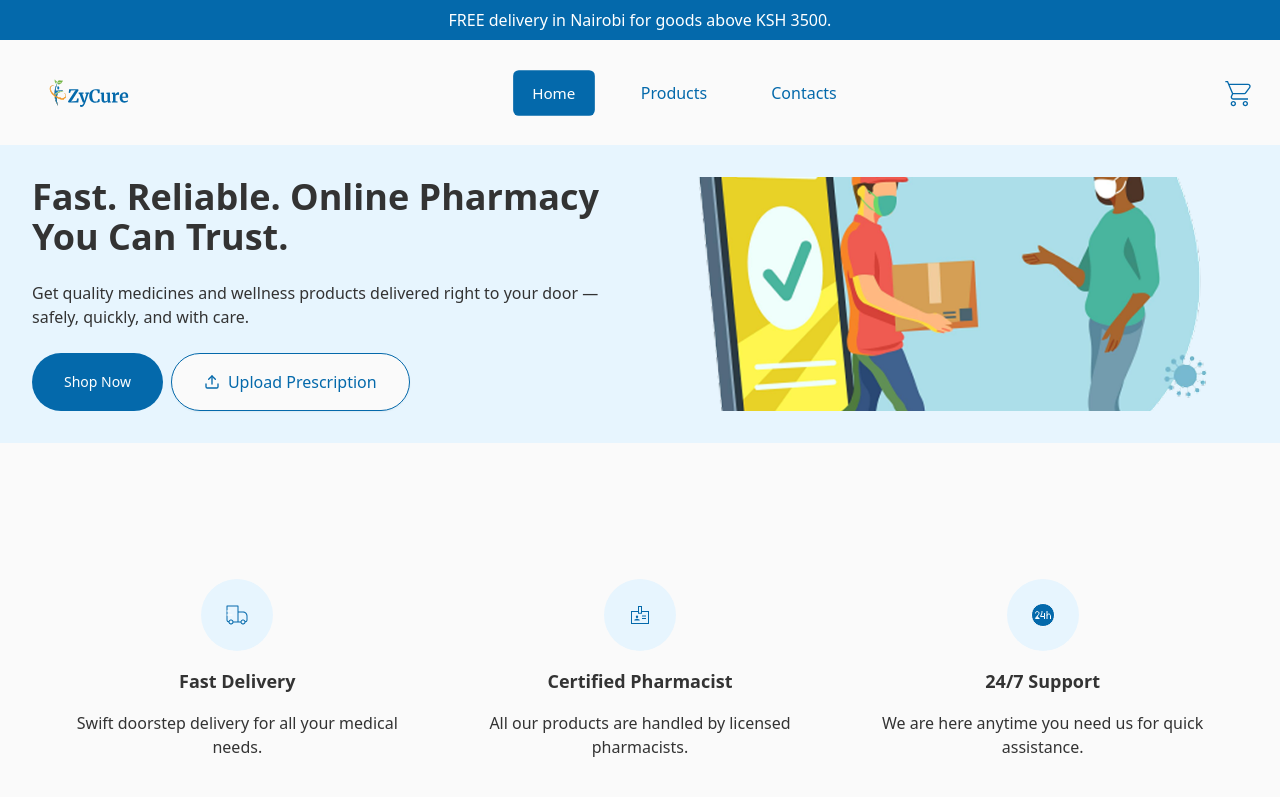
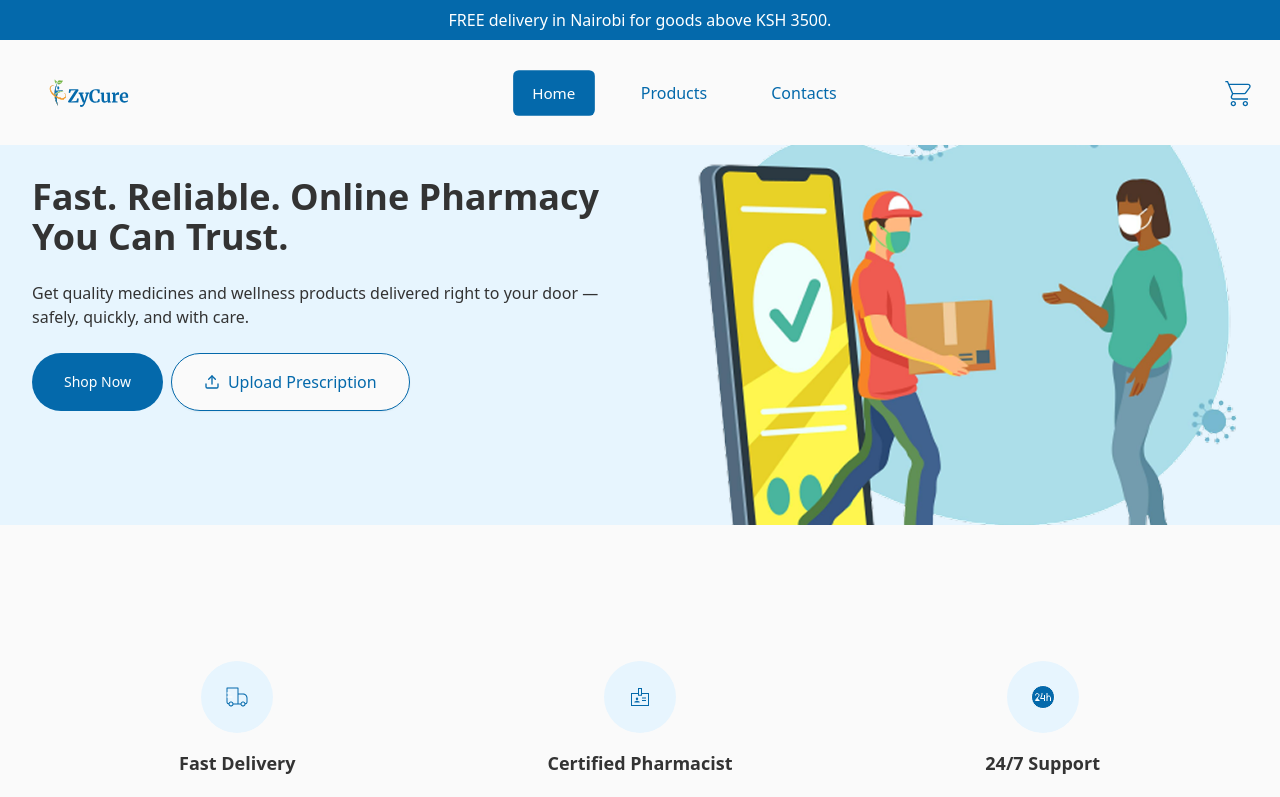
Before and after one commit to DonFredi/zycure-pharmacy, a Next.js app: page / in a window 1280 px wide. Shown: the top 797 px of the page. Built offline with nearby package versions, Linux system fonts and the light colour scheme; no server answers; the database is empty.

Commit message:
env changes

```diff
--- a/src/app/HomeClient.tsx
+++ b/src/app/HomeClient.tsx
@@ -7,6 +7,8 @@ import ProductSection from "./home/components/section/ProductSection";
 import ContactSection from "./contacts/components/section/ContactSection";
 import { useProducts } from "@/hooks/useProducts";
 import PageContainer from "@/components/pages/PageContainer";
+import ContactMessageEmail from "@/components/email/ContactMessageEmail";
+import EmailHeader from "@/components/email/components/EmailHeader";
 
 const HomeClient = () => {
   const { products, loading } = useProducts();
@@ -18,6 +20,7 @@ const HomeClient = () => {
     <PageContainer>
       <Hero />
       <FeaturesSection />
+      <EmailHeader />
       <CTASection />
       <CategorySection />
       <ProductSection title="Our Products" products={products} limit={4} viewMoreHref="/products" />
--- a/src/app/home/components/section/Hero.tsx
+++ b/src/app/home/components/section/Hero.tsx
@@ -12,8 +12,8 @@ const Hero = () => {
   const whatsappLink = `https://wa.me/${whatsappNumber}?text=${whatsappMessage}`;
 
   return (
-    <section className="bg-neutral  grid md:grid-cols-2 grid-cols-1 p-4 md:p-8 ">
-      <div className="flex flex-col max-w-163 items-center gap-6  ">
+    <section className="bg-neutral  grid md:grid-cols-2 grid-cols-1 md:h-95 ">
+      <div className="flex flex-col max-w-163 items-center gap-6 p-4 md:p-8 ">
         <Title
           text="Fast. Reliable. Online Pharmacy You Can Trust."
           as="h1"
--- a/src/components/email/components/EmailHeader.tsx
+++ b/src/components/email/components/EmailHeader.tsx
@@ -1,6 +1,6 @@
 import { Img, Link } from "@react-email/components";
 
-export const baseUrl = process.env.NEXT_PUBLIC_URL;
+export const baseUrl = process.env.PUBLIC_URL;
 
 export default function EmailHeader() {
   return (
```
